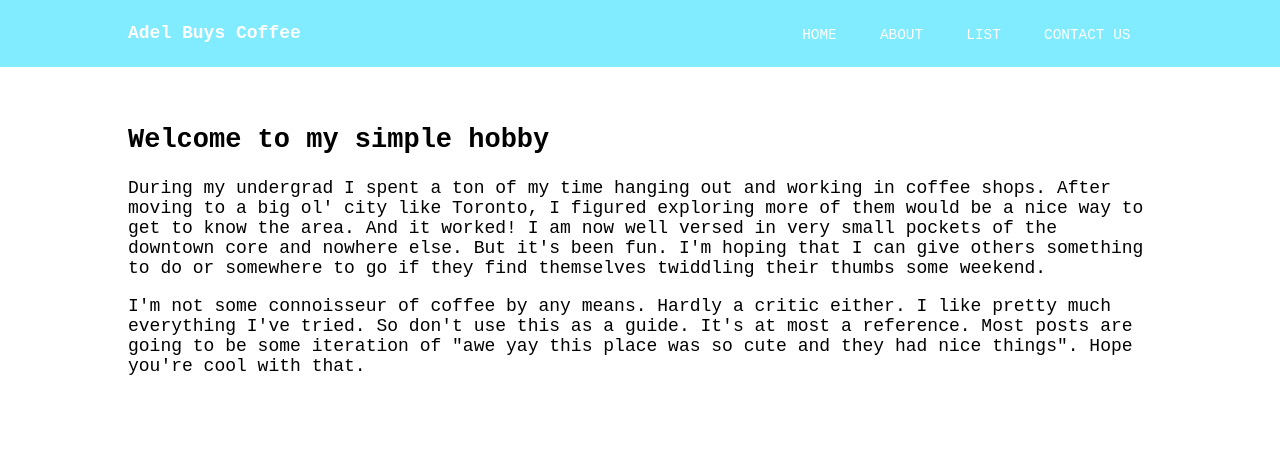
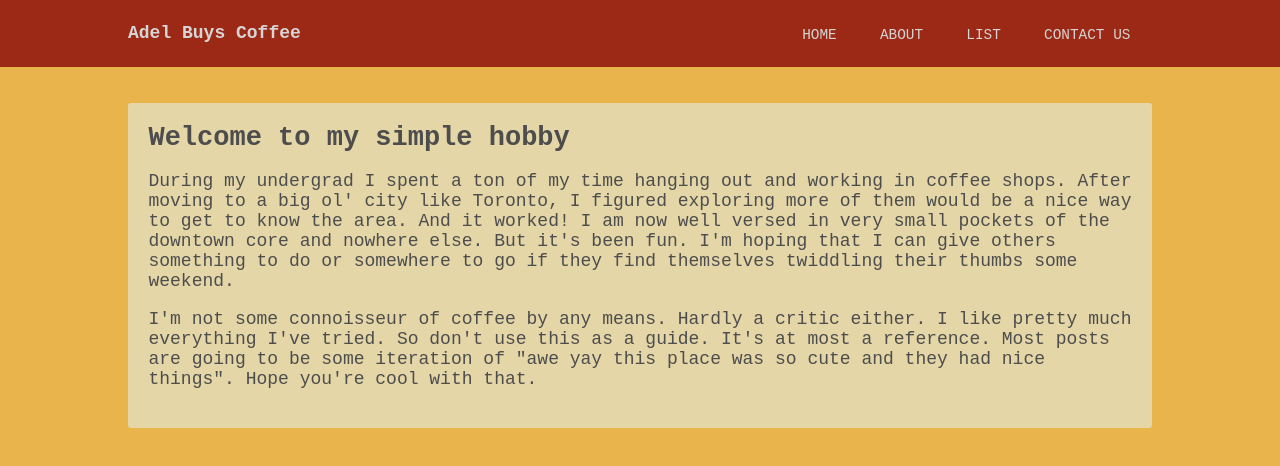
Before and after one commit to adelabdallah/coffeeBlog, an Angular app: page / in a window 1280 px wide. Shown: the top 466 px of the page. Built offline with nearby package versions, Linux system fonts and the light colour scheme.

Commit message:
Did a bit of styling

```diff
--- a/src/app/about/about.component.html
+++ b/src/app/about/about.component.html
@@ -1,6 +1,8 @@
-<h1>Rhymes with "paddle"</h1>
-<p>
-  My name is Adel. I'm a young dude with a lot of 'tude. I live downtown with my wife, Louisa, and we enjoy visiting coffee shops around the city, among other things.
-  I went to the University of Waterloo for physics and graduated in 2017. I'd say most of my waking hours were spent doing assignments at a coffee shop called <a href="http://dvlb.ca/" target="_blank">DVLB</a>.
-  This was roughly when I realized that coffee can taste good and is more than a sugar sludge brewed in the stinky machines of Tim Hortons.
-</p>
+<div class="simpleDiv">
+  <h1 class="simpleHeader">Rhymes with "paddle"</h1>
+  <p class="simpleParagraph">
+    My name is Adel. I'm a young dude with a lot of 'tude. I live downtown with my wife, Louisa, and we enjoy visiting coffee shops around the city, among other things.
+    I went to the University of Waterloo for physics and graduated in 2017. I'd say most of my waking hours were spent doing assignments at a coffee shop called <a href="http://dvlb.ca/" target="_blank">DVLB</a>.
+    This was roughly when I realized that coffee can taste good and is more than a sugar sludge brewed in the stinky machines of Tim Hortons.
+  </p>
+</div>
--- a/src/app/blog/blog.component.html
+++ b/src/app/blog/blog.component.html
@@ -1,9 +1,11 @@
 <section *ngIf="blogPosts">
 
-    <h1>{{ blogPosts[blogId].name }}</h1>
-    <h3>{{ blogPosts[blogId].location }}</h3>
-    <p>{{ blogPosts[blogId].entry1 }}</p>
-    <p>{{ blogPosts[blogId].entry2 }}</p>
+    <div class="simpleDiv">
+        <h1 class="simpleHeader">{{ blogPosts[blogId].name }}</h1>
+        <h5 class="simpleHeader">{{ blogPosts[blogId].location }}</h5>
+        <p class="simpleParagraph">{{ blogPosts[blogId].entry1 }}</p>
+        <p class="simpleParagraph">{{ blogPosts[blogId].entry2 }}</p>
+    </div>
 
 
 </section>
--- a/src/app/home/home.component.html
+++ b/src/app/home/home.component.html
@@ -1,10 +1,17 @@
-<h1>Welcome to my simple hobby</h1>
-<p>
-  During my undergrad I spent a ton of my time hanging out and working in coffee shops. After moving to a big ol' city like Toronto,
-  I figured exploring more of them would be a nice way to get to know the area. And it worked! I am now well versed in very small pockets of the downtown core and nowhere else.
-  But it's been fun. I'm hoping that I can give others something to do or somewhere to go if they find themselves twiddling their thumbs some weekend.
-</p>
-<p>
-  I'm not some connoisseur of coffee by any means. Hardly a critic either. I like pretty much everything I've tried. So don't use this as a guide. It's at most a reference.
-  Most posts are going to be some iteration of "awe yay this place was so cute and they had nice things". Hope you're cool with that.
-</p>
+<div class="simpleDiv">
+  <h1 class="simpleHeader">Welcome to my simple hobby</h1>
+  <p class="simpleParagraph">
+    During my undergrad I spent a ton of my time hanging out and working in coffee shops. After moving to a big ol' city
+    like Toronto,
+    I figured exploring more of them would be a nice way to get to know the area. And it worked! I am now well versed in
+    very small pockets of the downtown core and nowhere else.
+    But it's been fun. I'm hoping that I can give others something to do or somewhere to go if they find themselves
+    twiddling their thumbs some weekend.
+  </p>
+  <p class="simpleParagraph">
+    I'm not some connoisseur of coffee by any means. Hardly a critic either. I like pretty much everything I've tried.
+    So don't use this as a guide. It's at most a reference.
+    Most posts are going to be some iteration of "awe yay this place was so cute and they had nice things". Hope you're
+    cool with that.
+  </p>
+</div>
--- a/src/app/nav/nav.component.scss
+++ b/src/app/nav/nav.component.scss
@@ -1,5 +1,5 @@
 header {
-    background: rgba(0, 217, 255, 0.493);
+    background: #9B2915;
 
     .logo {
         font-weight: bold;
@@ -21,7 +21,7 @@ header {
                     font-size: .8em;
 
                     &:hover {
-                        background: rgb(3, 145, 228);
+                        background: #D1381D;
                     }
                 }
             }
--- a/src/styles.scss
+++ b/src/styles.scss
@@ -3,11 +3,13 @@
 body, html {
     height: 100%;
     margin: 0 auto;
+    background-color: #E9B44C;
 }
 
 body {
     font-family: 'RobotoMono', monospace;
     font-size: 18px;
+    color: rgb(77, 77, 77);
 }
 
 a {
@@ -22,7 +24,7 @@ a {
     grid-template-columns: 30% auto;
 
     a {
-        color: white;
+        color: rgb(214, 213, 213);
     }
 }
 
@@ -31,3 +33,13 @@ section {
     margin: 0 auto;
     padding: 2em;
 }
+
+.simpleDiv {
+    background-color: #E4D6A7;
+    border-radius: 3px;
+    padding: 2%;
+}
+
+.simpleHeader {
+    margin: 0;
+}
```
